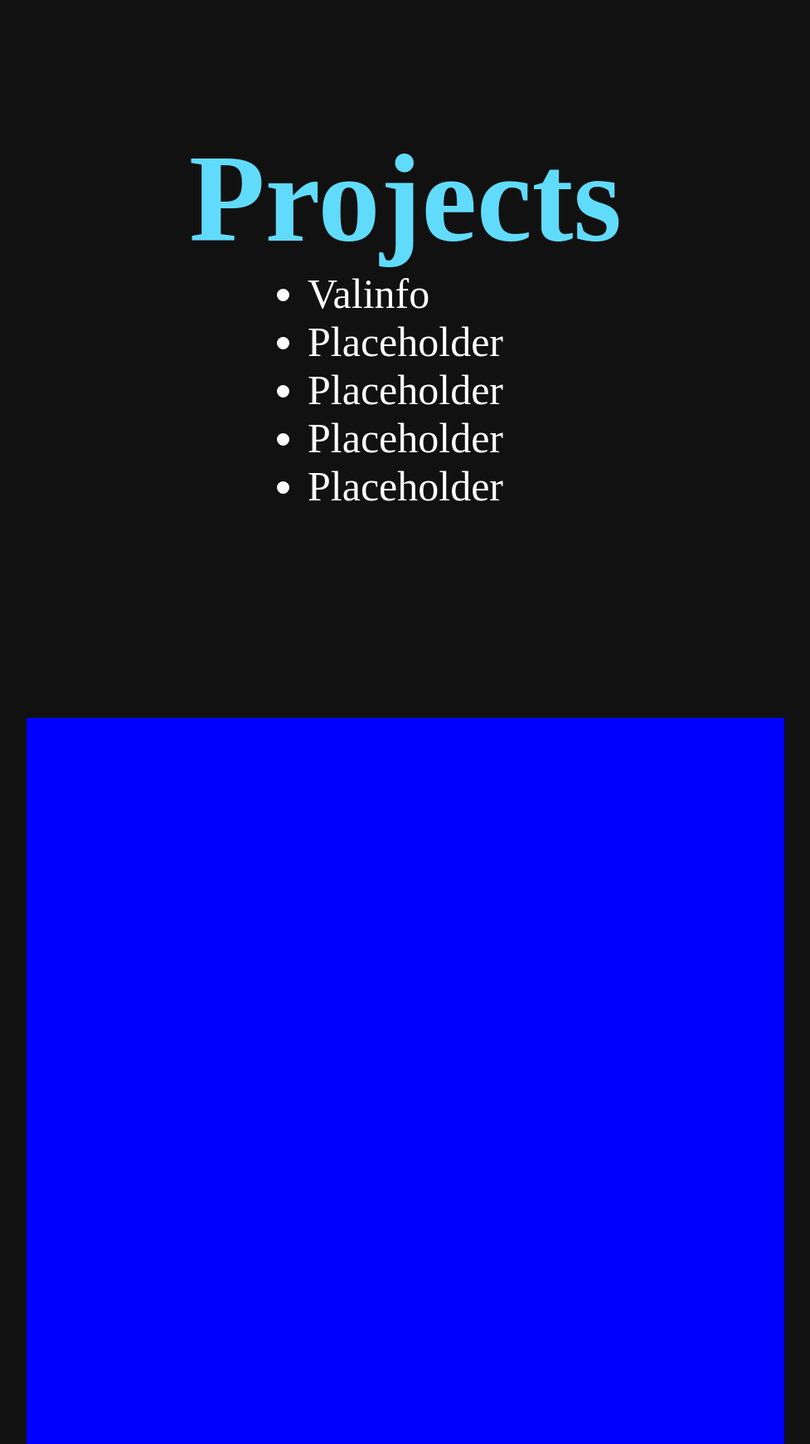
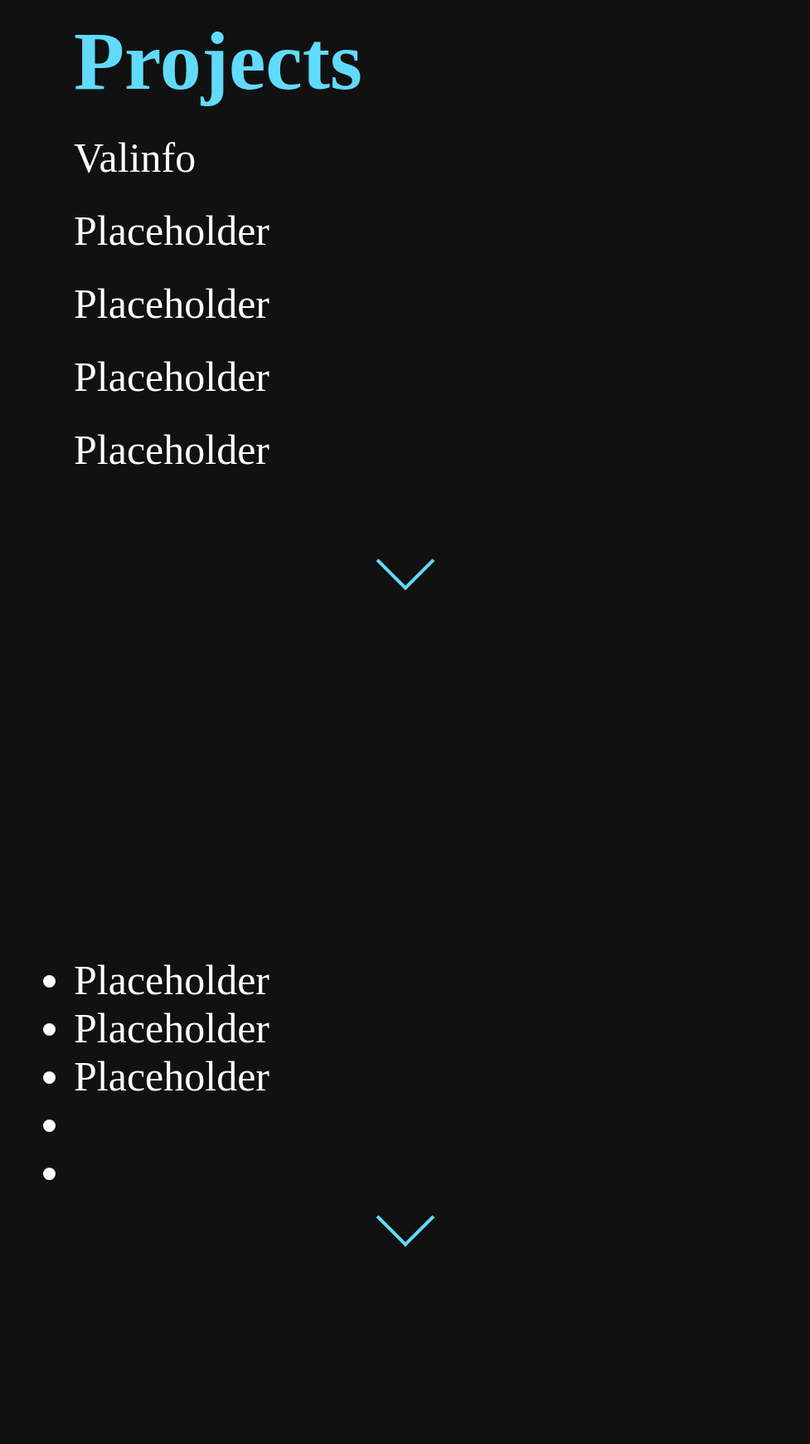
Before and after one commit to babtor/babtor.github.io, a plain HTML site: page index.html in a window 1280 px wide. Shown: the part 1060-2800 px from the top of the page at 83% size, without its empty margins (151-1128 px from the left). Drawn offline with Linux system fonts and the light colour scheme.

Commit message:
Fixed issues

```diff
--- a/index.html
+++ b/index.html
@@ -33,8 +33,11 @@
       </div>
       <div class="sidebar-right"></div>
       <footer></footer>
+
       <section id="projects">
+        <div class="projects-container">
         <h1 id="h1-typing-text">Projects</h1>
+        <div class="li-container">
         <ul>
           <li>Valinfo</li>
           <li>Placeholder</li>
@@ -42,9 +45,30 @@
           <li>Placeholder</li>
           <li>Placeholder</li>
         </ul>
+        </div>
+        </div>
+        <div class="arrow-container">
+            <a data-scroll href="#experience">
+              <div class="arrow"></div>
+              </a>
       </section>
-      <section id="experience"></section>
-      <section id="contact"></section>
+      <section id="experience">
+        <div class="li-container">
+        <ul>
+        <li>Placeholder</li>
+        <li>Placeholder</li>
+        <li>Placeholder</li>
+        <li></li>
+        <li></li>
+        </ul>
+    </div>
+        <div class="arrow-container">
+            <a data-scroll href="#contact">
+              <div class="arrow"></div>
+              </a>
+      </section>
+      <section id="contact">
+      </section>
     </div>
   </body>
 </html>
--- a/main.js
+++ b/main.js
@@ -15,3 +15,35 @@ function typeWriter() {
   }
 }
 typeWriter();
+
+// Get all sections that have an ID defined
+const sections = document.querySelectorAll("section[id]");
+
+// Add an event listener listening for scroll
+window.addEventListener("scroll", navHighlighter);
+
+function navHighlighter() {
+  // Get current scroll position
+  let scrollY = window.pageYOffset;
+
+  // Now we loop through sections to get height, top and ID values for each
+  sections.forEach((current) => {
+    const sectionHeight = current.offsetHeight;
+    const sectionTop = current.offsetTop - 50;
+    sectionId = current.getAttribute("id");
+
+    /*
+    - If our current scroll position enters the space where current section on screen is, add .active class to corresponding navigation link, else remove it
+    - To know which link needs an active class, we use sectionId variable we are getting while looping through sections as an selector
+    */
+    if (scrollY > sectionTop && scrollY <= sectionTop + sectionHeight) {
+      document
+        .querySelector(".links a[href*=" + sectionId + "]")
+        .classList.add("active");
+    } else {
+      document
+        .querySelector(".links a[href*=" + sectionId + "]")
+        .classList.remove("active");
+    }
+  });
+}
--- a/style.css
+++ b/style.css
@@ -107,21 +107,37 @@ footer {
 
 #projects h1 {
   color: #61dbfb;
-  font-size: 150px;
+  font-size: 100px;
+}
+
+#projects li {
+  margin-bottom: 30px;
+  margin-top: 30px;
 }
 
 #projects ul {
   font-size: 50px;
+  margin-bottom: 50px;
+  list-style: none;
 }
 
 #experience {
+  color: white;
   grid-area: experience;
-  background-color: blue;
+  display: flex;
+  flex-direction: column;
+  align-items: center;
+  justify-content: center;
+  background-color: #111;
+}
+
+#experience li {
+  font-size: 50px;
 }
 
 #contact {
   grid-area: contact;
-  background-color: red;
+  background-color: #111;
 }
 
 .links {
@@ -146,3 +162,13 @@ footer {
 .arrow:hover {
   border-color: white;
 }
+
+.active {
+  color: white;
+  font-weight: 600;
+}
+
+.li-container {
+  display: flex;
+  width: 800px;
+}
```
